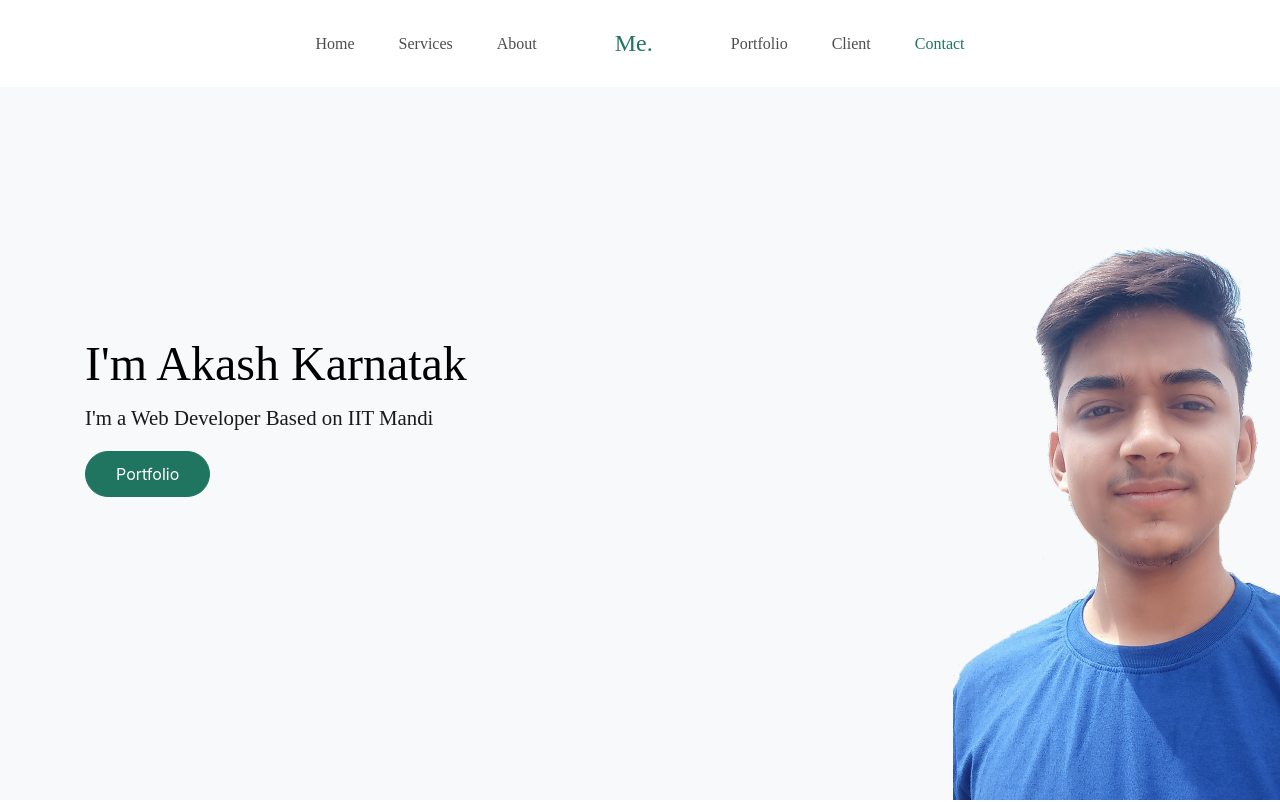
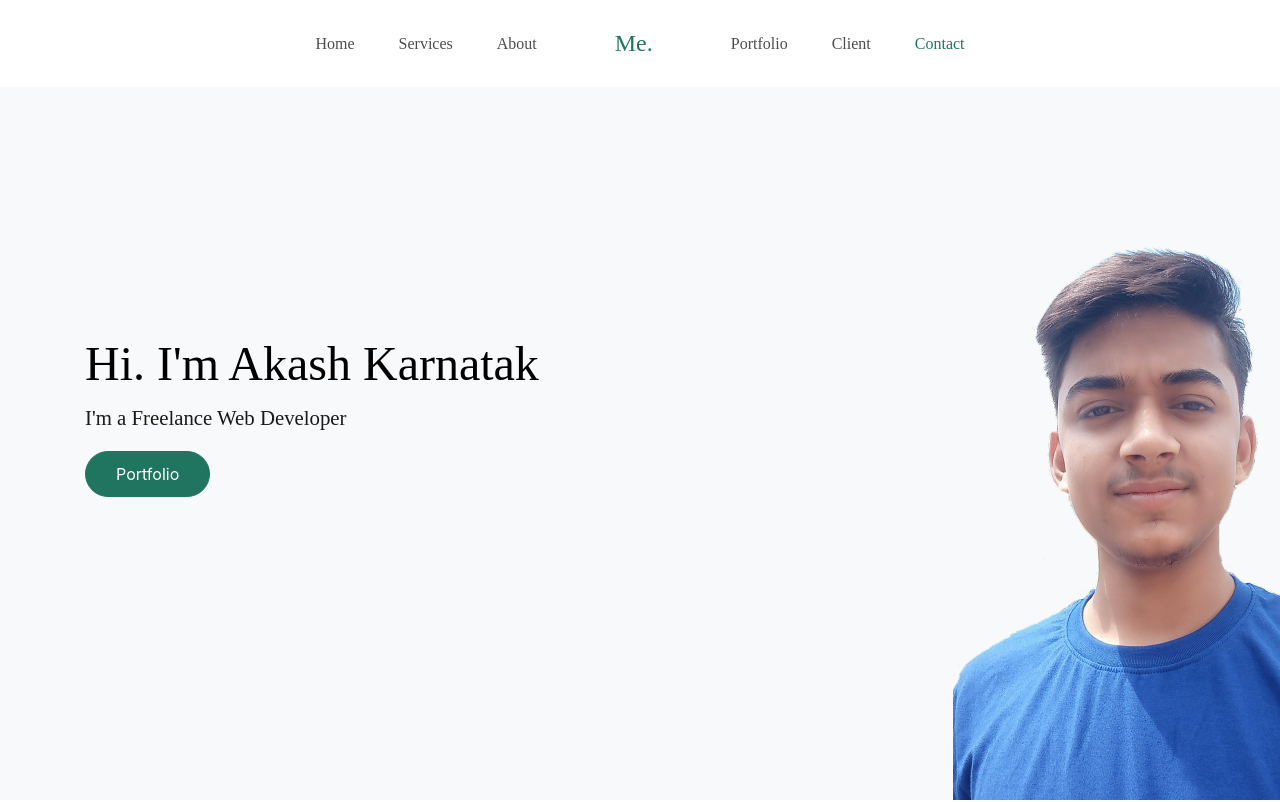
Before and after one commit to pongthang/AkashKarnatak.github.io, a plain HTML site: page index.html in a window 1280 px wide. Shown: the top 802 px of the page. Drawn offline with Linux system fonts and the light colour scheme; files whose address does not match are found by name; a web font is replaced by a local one.

Commit message:
Update index.html

```diff
--- a/index.html
+++ b/index.html
@@ -89,8 +89,8 @@
           <div class="col-md-12 mt-lg-5 text-left align-self-center text-intro">
             <div class="row">
               <div class="col-lg-6">
-                <h1 class="text-black">I'm Akash Karnatak</h1>
-                <p class="lead">I'm a Web Developer Based on IIT Mandi</p>
+                <h1 class="text-black">Hi. I'm Akash Karnatak</h1>
+                <p class="lead">I'm a Freelance Web Developer</p>
                 <p><a href="#portfolio-section" class="btn smoothscroll btn-primary">Portfolio</a></p>
 
               </div>
@@ -171,7 +171,7 @@
             <p>I love to play football</p>
           </div>
           <div class="col-lg-4 order-3 order-lg-3">
-            <p>I'm a Web Developer Based on IIT Mandi</p>
+            <p>I'm a Freelance Web Developer</p>
             <p>I love to code!!!</p>
             <p><a href="#contact-section" class="btn smoothscroll btn-primary">Contact Me</a></p>
           </div>
```
